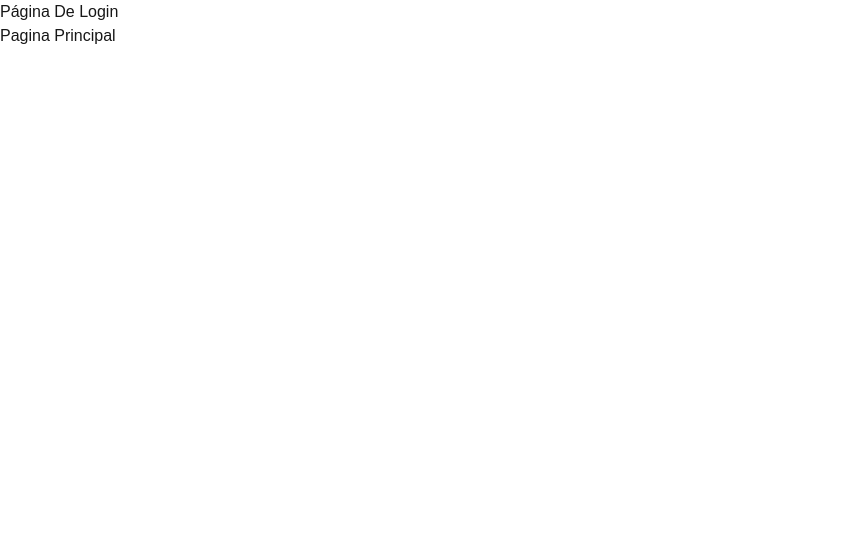
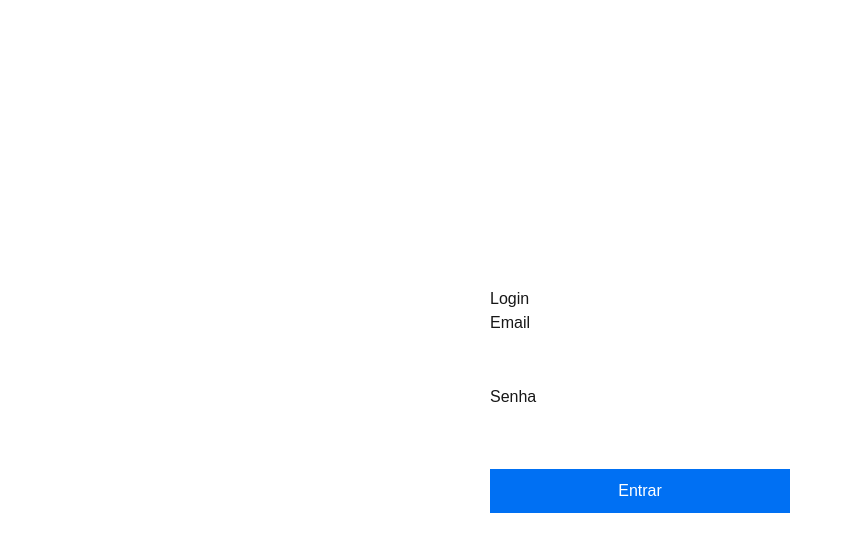
Before and after one commit to kaisbr/exf-finance-proj, a Next.js app in the folder exclusivefinance/: page / in a window 1280 px wide. Shown: the top 552 px of the page, without its empty margins (0-852 px from the left). Built offline with nearby package versions, Linux system fonts and the light colour scheme.

Commit message:
pagina de login simples sem design

```diff
--- a/exclusivefinance/src/app/page.js
+++ b/exclusivefinance/src/app/page.js
@@ -1,18 +1,55 @@
+"use client";  // Adiciona esta linha para tornar o componente client-side
+import { useRouter } from 'next/navigation';  // Importando o useRouter para redirecionamento
 import Image from "next/image";
 import Link from 'next/link';
+import { useState } from 'react';
 
-export default function HomePage() {
+export default function LoginPage() {
+  const [email, setEmail] = useState('');
+  const [password, setPassword] = useState('');
+  const router = useRouter();  // Usando o useRouter para navegação programática
+
+  const handleSubmit = (e) => {
+    e.preventDefault();
+    // Lógica de autenticação aqui (se necessário)
+    console.log({ email, password });
+
+    // Após submissão bem-sucedida, redirecionar para a página Principal
+    router.push('/Principal');
+  };
+
   return (
-    <div>
-      <h1>Página De Login</h1>
-      <nav>
-        <ul>
-          <li><Link href="/Principal">Pagina Principal</Link></li>
-          <li><Link href="/contact"></Link></li>
-        </ul>
-      </nav>
+    <div style={{ display: 'flex', justifyContent: 'center', alignItems: 'center', height: '100vh' }}>
+      <form onSubmit={handleSubmit} style={{ display: 'flex', flexDirection: 'column', width: '300px' }}>
+        <h2>Login</h2>
+
+        <label htmlFor="email">Email</label>
+        <input
+          type="email"
+          id="email"
+          value={email}
+          onChange={(e) => setEmail(e.target.value)}
+          required
+        style={{ marginBottom: '10px', padding: '8px', fontSize: '16px' , color: 'black'}}
+        />
+
+        <label htmlFor="password">Senha</label>
+        <input
+          type="password"
+          id="password"
+          value={password}
+          onChange={(e) => setPassword(e.target.value)}
+          required
+          style={{ marginBottom: '20px', padding: '8px', fontSize: '16px', color: 'black' }}
+        />
+
+        <button
+          type="submit"
+          style={{ padding: '10px', backgroundColor: '#0070f3', color: 'white', fontSize: '16px', cursor: 'pointer' }}
+        >
+          Entrar
+        </button>
+      </form>
     </div>
   );
 }
-
-//asdasdasdasdasdasd atualizou
```
